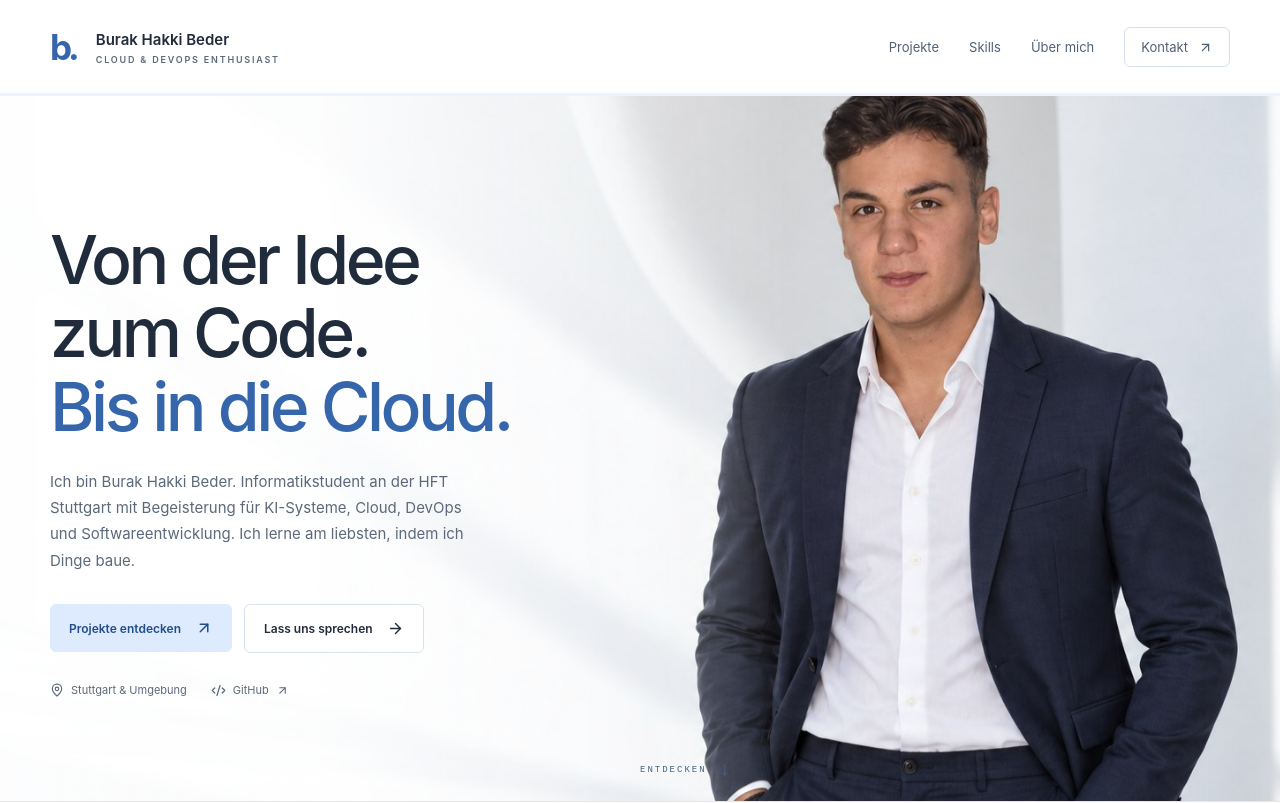
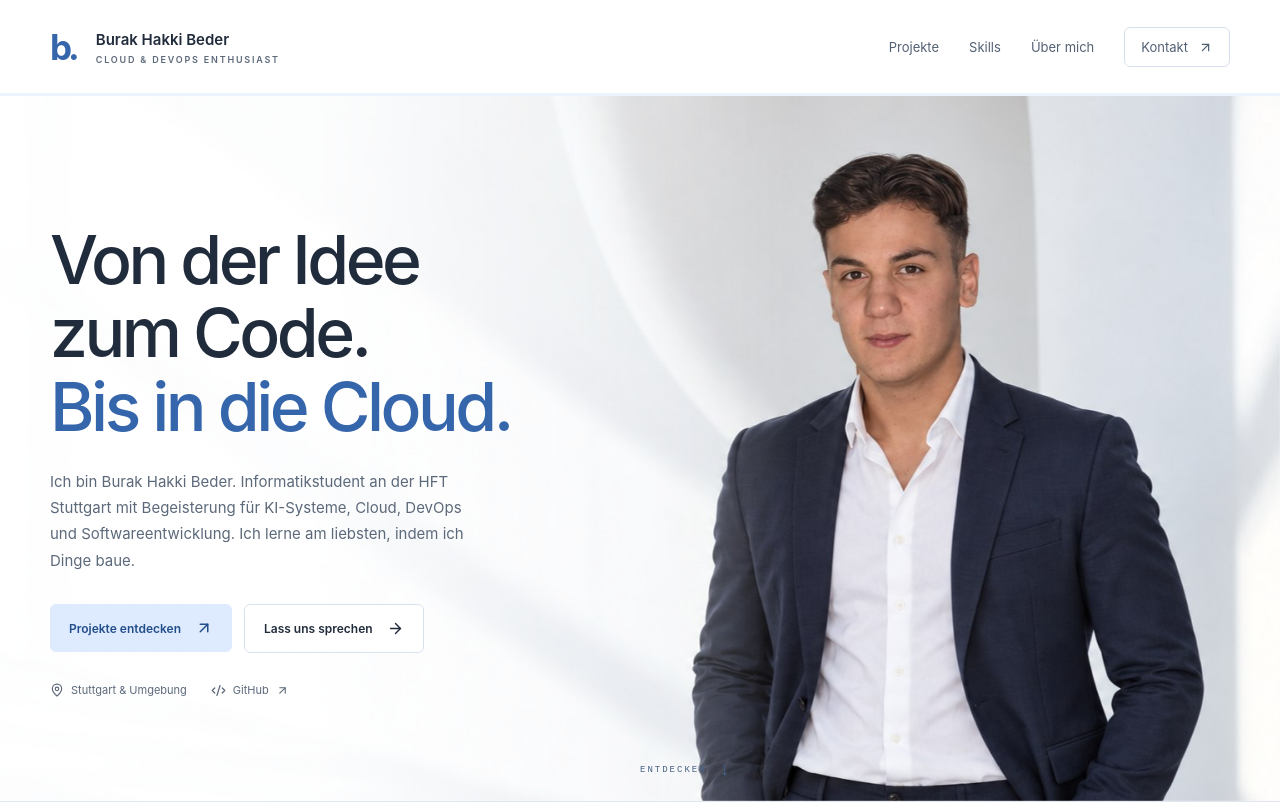
Before and after one commit to BHB61/MyProfile, a React (Vite) app in the folder my-profile/: page / in a window 1280 px wide. Shown: the top 803 px of the page. Built offline with nearby package versions, Linux system fonts and the light colour scheme.

Commit message:
Correct hero portrait framing and preserve headroom on wide screens

```diff
--- a/my-profile/src/styles/portfolio.css
+++ b/my-profile/src/styles/portfolio.css
@@ -1027,7 +1027,7 @@ nav > a:focus-visible::after {
   width: 100%;
   height: 100%;
   object-fit: cover;
-  object-position: center 35%;
+  object-position: center top;
   z-index: -2;
 }
 .portrait-hero::after {
@@ -1063,7 +1063,7 @@ nav > a:focus-visible::after {
     min-height: 850px;
   }
   .hero-portrait {
-    object-position: center 28%;
+    object-position: center top;
   }
 }
 @media (max-width: 1000px) and (min-width: 761px) {
@@ -1115,7 +1115,7 @@ nav > a:focus-visible::after {
   @keyframes portrait-enter {
     from {
       opacity: 0.4;
-      transform: scale(1.035);
+      transform: translateY(8px);
     }
     to {
       opacity: 1;
@@ -1552,6 +1552,10 @@ button:focus-visible {
 @media (min-width: 1001px) and (prefers-reduced-motion: no-preference) {
   .hero-portrait {
     translate: 0 var(--portrait-shift, 0px);
-    scale: 1.06;
-  }
-}
+    scale: 1;
+  }
+}
+
+@media (min-width: 1001px) {
+  .hero-portrait { width: min(100%, 1440px); left: auto; right: 0; transform-origin: center top; }
+}
```
